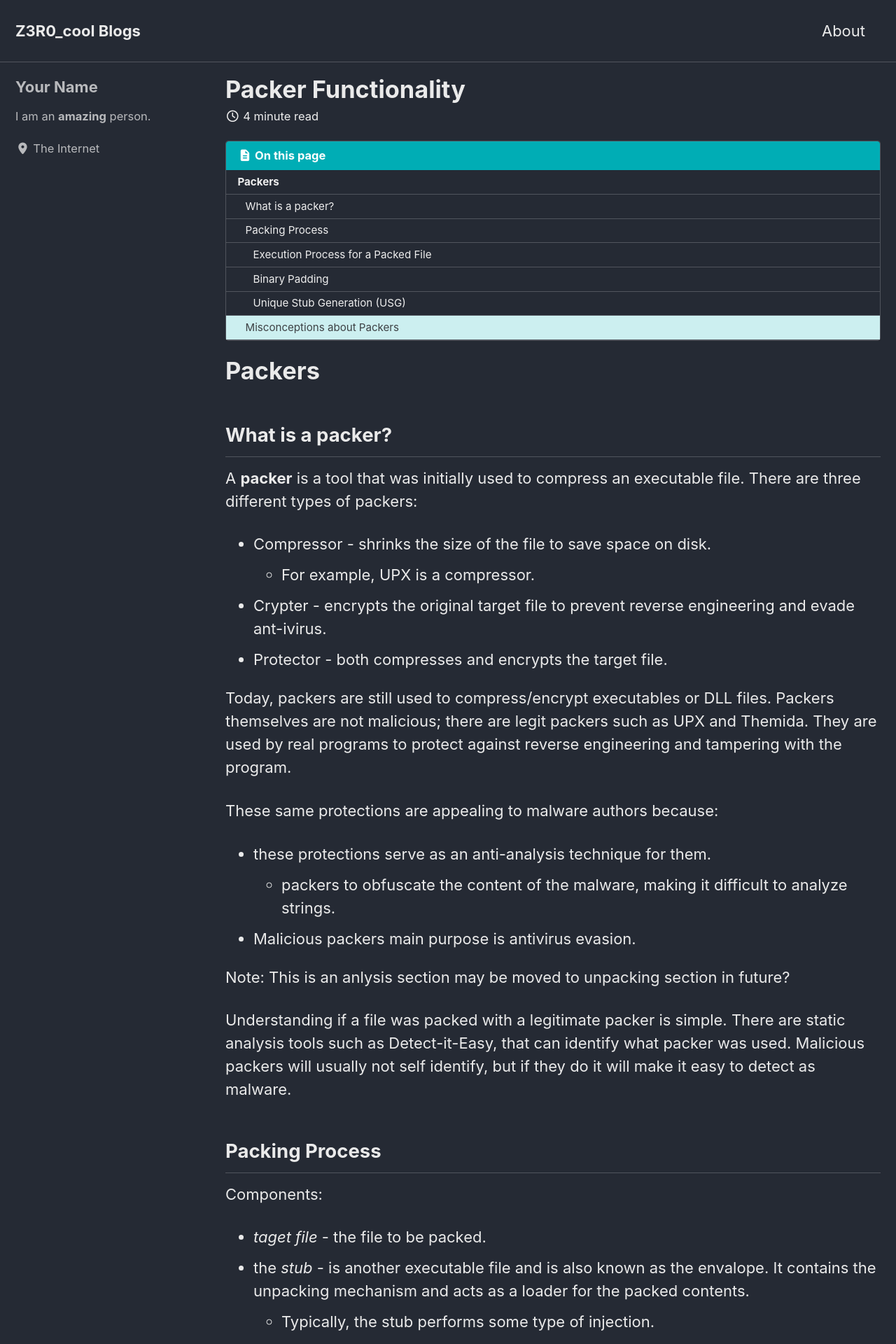
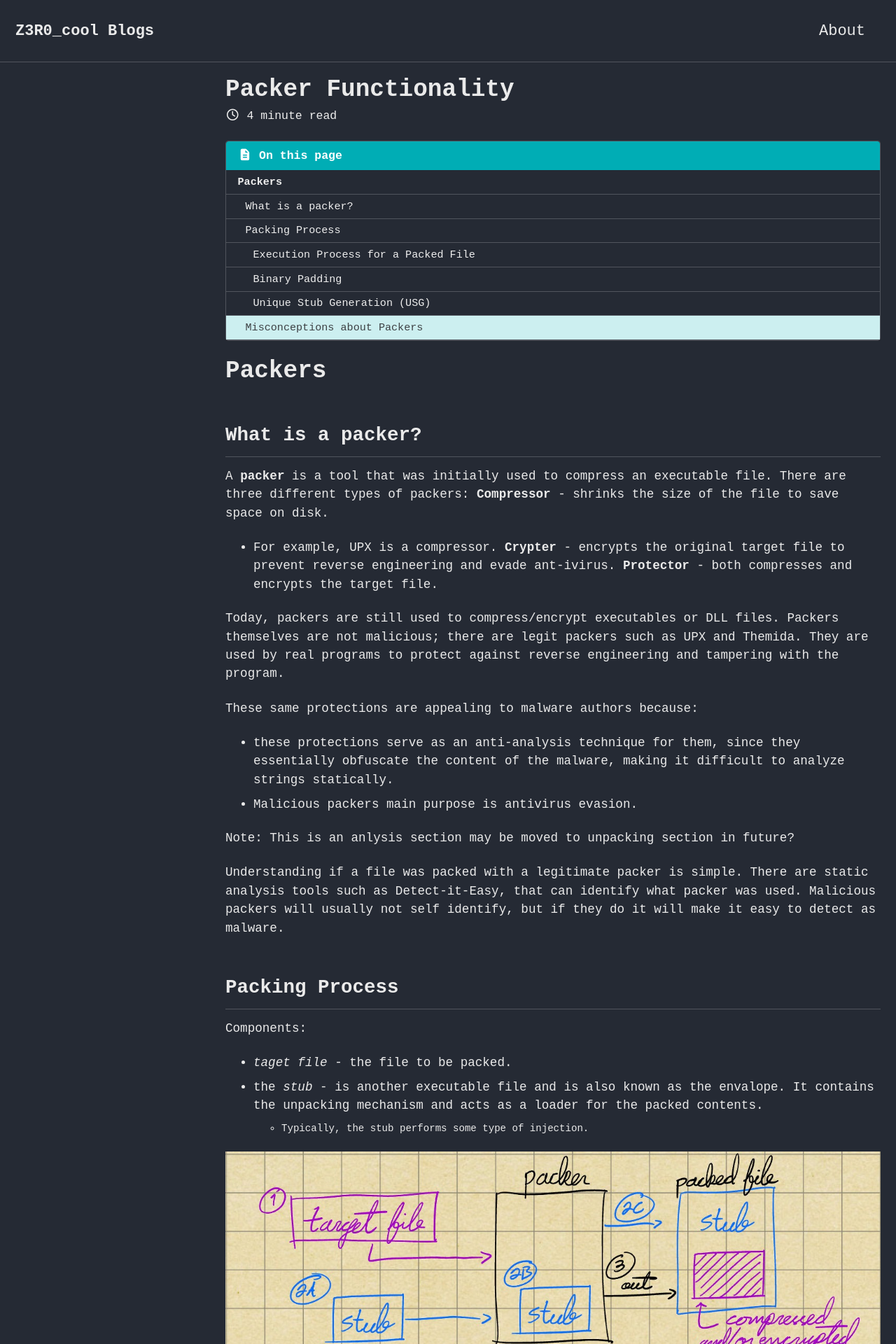
Before and after one commit to mariom3/mariom3.github.io, a Jekyll site: the page built from _posts/2023-05-15-packer-functionality.markdown, in a window 1280 px wide. Shown: the top 1920 px of the page at 70% size. Built offline with Jekyll 4.4.1, drawn with Linux system fonts in a browser that asks for light colours; cached includes are drawn as plain includes; some of the changed text lies outside the part shown.

Commit message:
Updated font for theme

```diff
--- a/_posts/2023-05-15-packer-functionality.markdown
+++ b/_posts/2023-05-15-packer-functionality.markdown
@@ -13,16 +13,15 @@
 ## What is a packer?
 
 A **packer** is a tool that was initially used to compress an executable file. There are three different types of packers:
-- Compressor - shrinks the size of the file to save space on disk.
-	- For example, UPX is a compressor.
-- Crypter - encrypts the original target file to prevent reverse engineering and evade ant-ivirus.
-- Protector - both compresses and encrypts the target file.
+**Compressor** - shrinks the size of the file to save space on disk.
+- For example, UPX is a compressor.
+**Crypter** - encrypts the original target file to prevent reverse engineering and evade ant-ivirus.
+**Protector** - both compresses and encrypts the target file.
 
 Today, packers are still used to compress/encrypt executables or DLL files. Packers themselves are not malicious; there are legit packers such as UPX and Themida. They are used by real programs to protect against reverse engineering and tampering with the program.
 
 These same protections are appealing to malware authors because:
-- these protections serve as an anti-analysis technique for them.
-	- packers to obfuscate the content of the malware, making it difficult to analyze strings.
+- these protections serve as an anti-analysis technique for them, since they essentially obfuscate the content of the malware, making it difficult to analyze strings statically.
 - Malicious packers main purpose is antivirus evasion.
 
 Note: This is an anlysis section may be moved to unpacking section in future?
@@ -37,41 +36,43 @@
 
 ![Packing Process](/assets/images/packing_process.jpeg)
 
-1. Provide the target file to the packer.
-2. The stub is either:
-	A) provided to the packer.
-	B) part of the packer.
-	C) generated by the packer.
-3. The resulting compressed and/or encrypted target file is stored. output from the packer is the packed file.
+1\. Provide the target file to the packer.
+
+2\. The stub is either:
+- provided to the packer.
+- part of the packer.
+- generated by the packer.
+
+3\. The resulting compressed and/or encrypted target file is stored. output from the packer is the packed file.
 
 ### Execution Process for a Packed File
 
-1. Depending how the file was packed, the stub will:
-	- decompress the compressed portion, originally, this was the target file. This is now a poriton of the packed file being executed.
-	- and/or decrypt the encrypted data within itself
-2. Run the target file in memory. There are two main ways this is done:
-	1. Run the target file in the current process of the packed file.
-		- This is usually done by reserving a section that has enough empty space in memory to place the decrypted/decompressed portion into it. This kinds of sections have a raw size of 0, but have a big virtual size.
-		- Most legit processes also do this.
-	1. Run the target file in an other process.
-		1. Create a child process of itself.
-		2. Inject the decrypted/decompressed portion into this new child process.
+1\. Depending how the file was packed, the stub will:
+- decompress the compressed portion, originally, this was the target file. This is now a poriton of the packed file being executed.
+- and/or decrypt the encrypted data within itself
+
+2\. Run the target file in memory. There are two main ways this is done:
+
+2.1 Run the target file in the current process of the packed file.
+- This is usually done by reserving a section that has enough empty space in memory to place the decrypted/decompressed portion into it. This kinds of sections have a raw size of 0, but have a big virtual size.
+- Most legit processes also do this.
+
+2.2	Run the target file in an other process.
+
+2.2.1 Create a child process of itself.
+
+2.2.2 Inject the decrypted/decompressed portion into this new child process.
 
 **How does the Stub know where the encrypted/compressed content is located?**
-A common way this is done is by utilizing start and end markers.
-- If the content is encrypted there will be a key or a key generation fucntion inside the stub as well.
-	- The decryption key or key generation function may be useful in writing static unpackers. ([Guide](https://www.gdatasoftware.com/blog/2019/01/31413-unpack-lpdinch-malware))
- - Other common placement of contents in the sub:
-	 - end of the file (overlay) - or a fixed offset from the end.
-	 - last section - this is useful as the size of this section can be easily expanded without it affecting other sections
-	 - PE Resources
-	 - .NET resources
-	 - huge base64 string containing the encrypted data.
+A common way this is done is by utilizing start and end markers. If the content is encrypted there will be a key or a key generation fucntion inside the stub as well. The decryption key or key generation function may be useful in writing static unpackers. ([Guide](https://www.gdatasoftware.com/blog/2019/01/31413-unpack-lpdinch-malware)) Other common placement of contents in the sub:
+- end of the file (overlay) - or a fixed offset from the end.
+- last section - this is useful as the size of this section can be easily expanded without it affecting other sections
+- PE Resources
+- .NET resources
+- huge base64 string containing the encrypted data.
 
 ### Binary Padding
-Binary padding is used by packers to change small portions of the file randomly. This may be adding random data to the packed file.
-- This inevitably changes the hash value of the packed file even if the stub and input file are the same.
-	- This method counters blacklisting by antivirus products.
+Binary padding is used by packers to change small portions of the file randomly. This may be adding random data to the packed file. This inevitably changes the hash value of the packed file even if the stub and input file are the same. This method counters blacklisting by antivirus products.
 
 ### Unique Stub Generation (USG)
 The packer implements mechanisms to create a unique stub for every packed file.  This is a polymorphic packer, although whether or not this is truely polymorphic is still contested.
@@ -82,11 +83,13 @@
 ## Misconceptions about Packers
 
 **Packers do not inject into compiled binaries.**
-- In other words, packers do not make it so that only parts of the target file are encrypted/compressed. Doing so is overly complicated for a packer. This is because making changes to a compiled binary requires detailed knowledge of the internal structures of that binary.
-	* Doing so is possible, but most malware does not do this for the purposes of evasion. Leaving parts unencrtypted or uncompressed makes evasion less likely to succeed.
-	* An exception is viruses that may do this, but for other purposes.
+In other words, packers do not make it so that only parts of the target file are encrypted/compressed. Doing so is overly complicated for a packer. This is because making changes to a compiled binary requires detailed knowledge of the internal structures of that binary.
+* Doing so is possible, but most malware does not do this for the purposes of evasion. Leaving parts unencrtypted or uncompressed makes evasion less likely to succeed.
+* An exception is viruses that may do this, but for other purposes.
+
 **Scantime Crypters are not Packers**
 * Scantime crypters are actually "builders" for malware droppers.
+
 **The following are not Polymorphic**
 * Usage of Binary Padding
 * When a packer carries hundreds or thousands of stubs that are used to pick one randomly from. This would actually be a oligomorphic crypter, because there are only a few predefined forms.
--- a/_sass/minimal-mistakes/_page.scss
+++ b/_sass/minimal-mistakes/_page.scss
@@ -4,6 +4,7 @@
 
 #main {
   @include clearfix;
+  margin: 0 auto;
   margin-left: auto;
   margin-right: auto;
   padding-left: 1em;
@@ -113,7 +114,7 @@
   p,
   li,
   dl {
-    font-size: 1em;
+    font-size: 0.8em;
   }
 
   /* paragraph indents */
@@ -576,3 +577,13 @@
     }
   }
 }
+
+/*
+     Table of contents
+     ========================================================================== */
+
+.toc {
+  li {
+    font-size: 1em;
+  }
+}
--- a/_sass/minimal-mistakes/_variables.scss
+++ b/_sass/minimal-mistakes/_variables.scss
@@ -6,20 +6,26 @@
    Typography
    ========================================================================== */
 
-$doc-font-size: 16 !default;
+$doc-font-size: 15 !default;
 
 /* paragraph indention */
 $paragraph-indent: false !default; // true, false (default)
 $indent-var: 1.3em !default;
 
+/* my custom font*/
+$my-main-font: "Source Code Pro", monospace !default;
+
 /* system typefaces */
-$serif: Georgia, Times, serif !default;
-$sans-serif: -apple-system, BlinkMacSystemFont, "Roboto", "Segoe UI",
-  "Helvetica Neue", "Lucida Grande", Arial, sans-serif !default;
+// $serif: Georgia, Times, serif !default;
+// $sans-serif: -apple-system, BlinkMacSystemFont, "Roboto", "Segoe UI",
+//   "Helvetica Neue", "Lucida Grande", Arial, sans-serif !default;
+$serif: $my-main-font !default;
+$sans-serif: $my-main-font !default;
 $monospace: Monaco, Consolas, "Lucida Console", monospace !default;
 
 /* sans serif typefaces */
-$sans-serif-narrow: $sans-serif !default;
+// $sans-serif-narrow: $sans-serif !default;
+$sans-serif-narrow: $my-main-font !default;
 $helvetica: Helvetica, "Helvetica Neue", Arial, sans-serif !default;
 
 /* serif typefaces */
@@ -29,9 +35,11 @@
 $calisto: "Calisto MT", serif !default;
 $garamond: Garamond, serif !default;
 
-$global-font-family: $sans-serif !default;
-$header-font-family: $sans-serif !default;
-$caption-font-family: $serif !default;
+/* replacing original ($sans-serif !default;)
+   from both global and header with $my-main-font */
+$global-font-family: $my-main-font !default;
+$header-font-family: $my-main-font !default;
+$caption-font-family: $my-main-font !default;
 
 /* type scale */
 $type-size-1: 2.441em !default; // ~39.056px
```
Also changed, not shown: other parts of _posts/2023-05-15-packer-functionality.markdown (+1 -1 lines).
